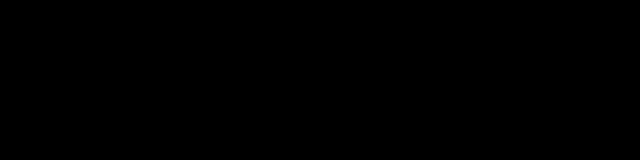
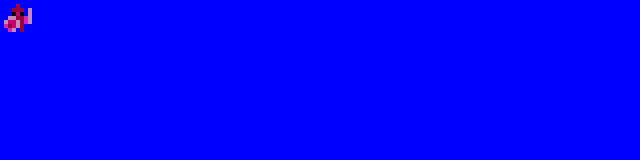
Before and after one commit to BillBodkin/DUOTEAMrpg, a plain HTML site: page index.html in a window 1280 px wide. Shown: the whole page, without its empty margins (0-640 px from the left). Drawn offline with Linux system fonts and the light colour scheme.

Commit message:
started sprite class

```diff
--- a/index.html
+++ b/index.html
@@ -5,10 +5,24 @@
 			body {
 				margin: 0px;
 				padding: 0px;
-				background-color: black;
+				background-color: blue;
 			}
 		</style>
-		<script src="js/main.js"></script>
+		<script>
+			let game = null;
+		</script>
+		<script type="module">
+			import Game from "./js/Game.js";
+
+			window.onload = function(){
+				game = new Game();
+			}
+
+			window.onresize = function(){
+				if(game != null)
+					game.ResizeCanvas();
+			}
+		</script>
 	</head>
 	<body>
 		<canvas id="can"></canvas>
--- /dev/null
+++ b/js/Game.js
@@ -0,0 +1,31 @@
+import Sprite from "./Sprite.js";
+
+export default class Game {
+	constructor(){
+		this.can = document.getElementById("can");
+		this.ctx = can.getContext("2d");
+		this.ResizeCanvas();
+		this.Load();
+	}
+
+	ResizeCanvas(){
+		can.width = window.innerWidth;
+		can.height = window.innerHeight;
+	}
+
+	Load(){
+		this.ctx.imageSmoothingEnabled = false;
+		this.ctx.mozImageSmoothingEnabled = false;
+
+		let chestImg = new Image();
+		chestImg.src = "../img/Chest.png";
+
+		chestImg.onload = function(){
+			game.tst1 = new Sprite(chestImg, 0, 0, 8, 8, 4);
+		};
+	}
+
+	Draw(){
+
+	}
+}
--- /dev/null
+++ b/js/Sprite.js
@@ -0,0 +1,33 @@
+export default class Sprite {
+	constructor(img, x, y, width, height, scale = 1, flipX = false, flipY = false, color = null){
+		this.img = img;
+		this.x = x;
+		this.y = y;
+		this.width = width;
+		this.height = height;
+		this.scale = scale;
+		this.flipX = flipX;
+		this.flipY = flipY;
+		this.color = color;
+		this.SetColor();
+	}
+
+	SetColor(){
+		game.ctx.clearRect(0, 0, this.width, this.height);
+		this.Draw(0, 0);
+	}
+
+	Draw(x, y){
+		game.ctx.drawImage(
+			this.img,
+			this.x + (this.flipX ? this.width : 0),
+			this.y + (this.flipY ? this.height : 0),
+			this.width,
+			this.height,
+			x,
+			y,
+			this.width * (this.flipX ? -1 : 1) * this.scale,
+			this.height * (this.flipY ? -1 : 1) * this.scale
+		);
+	}
+}
--- a/js/main.js
+++ /dev/null
@@ -1,8 +0,0 @@
-let can;
-let ctx;
-
-window.onload = function(){
-	can = document.getElementById("can");
-	ctx = can.getContext("2d");
-	//test
-}
```
